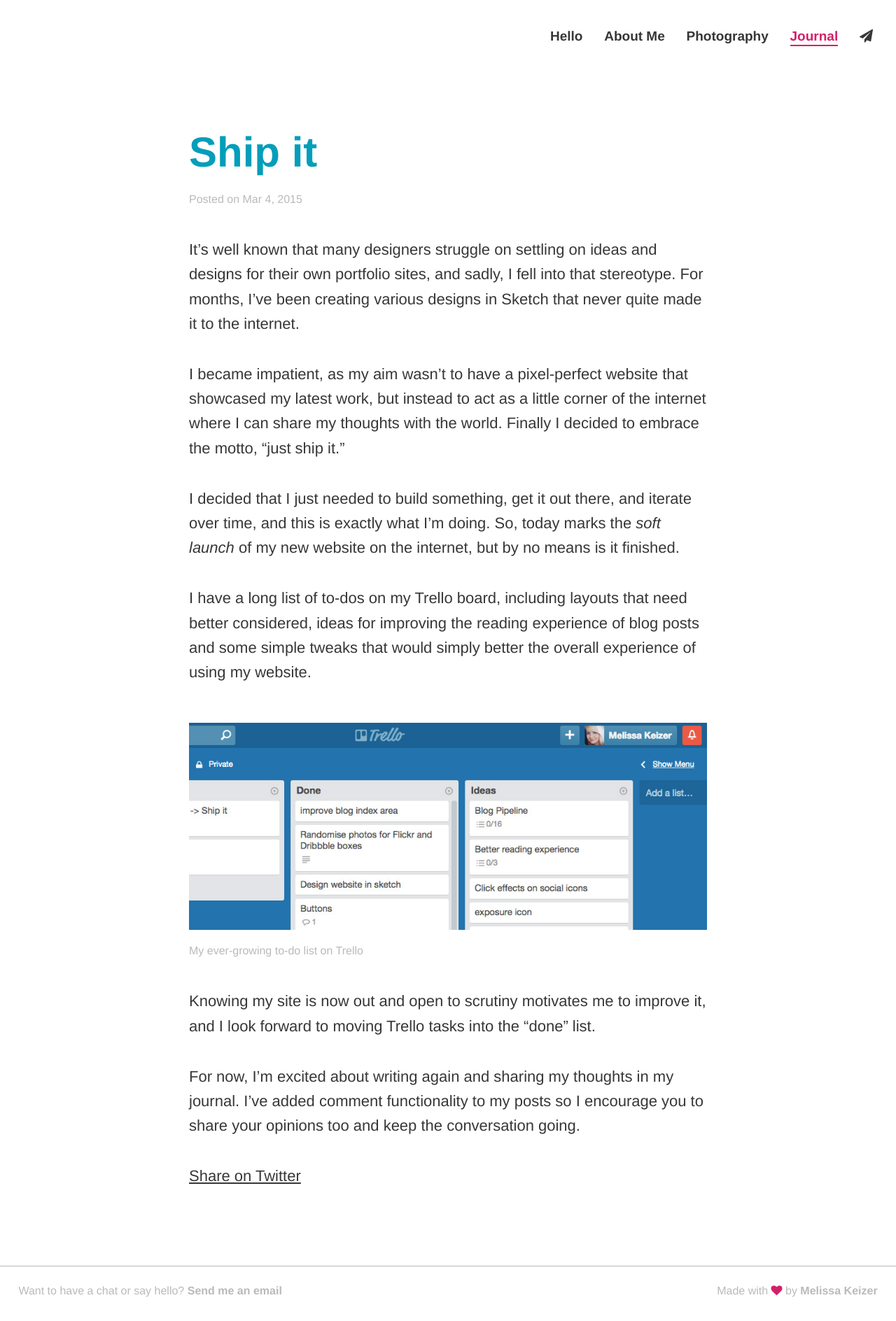
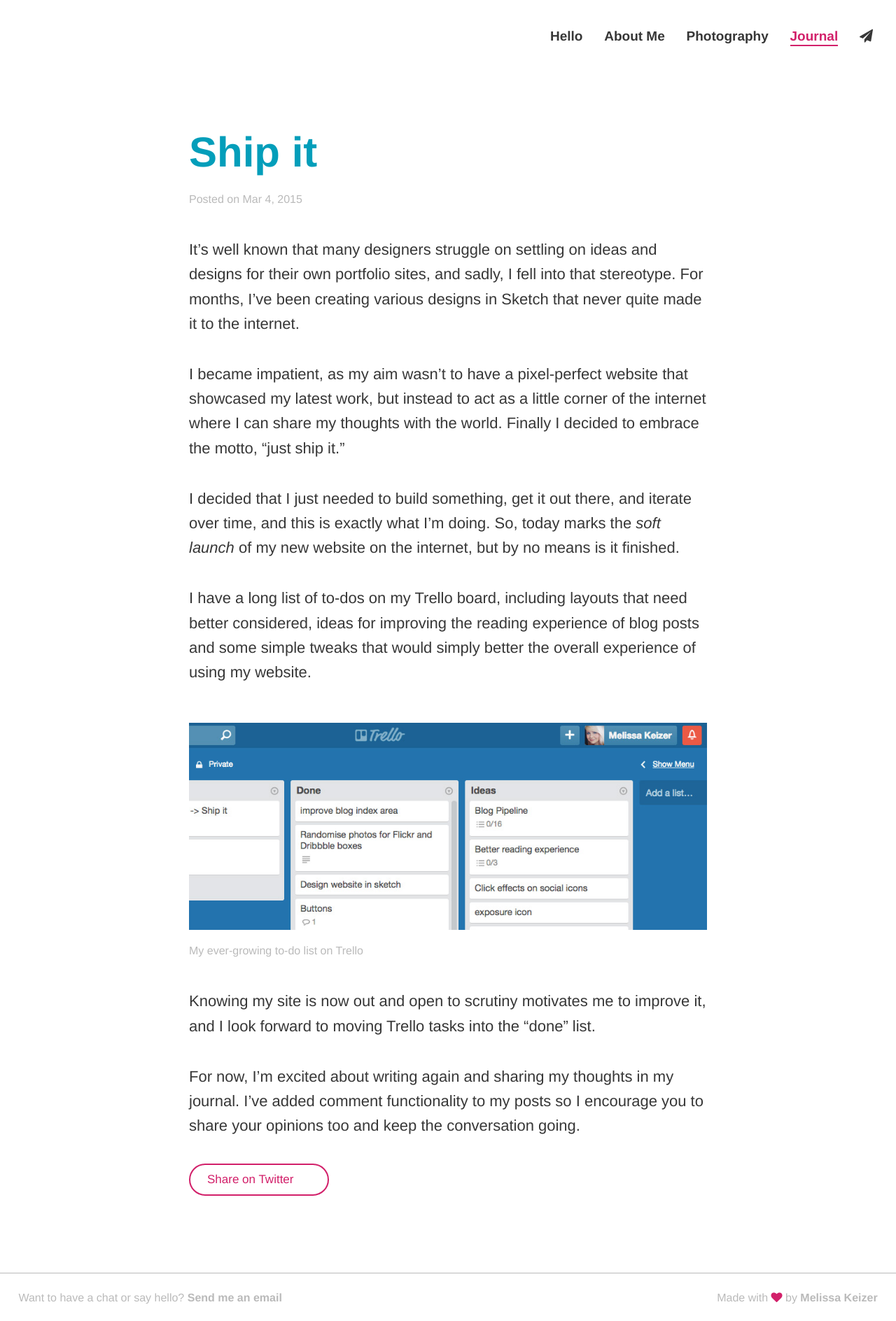
Before and after one commit to melissakeizer/melissakeizer.com, a Jekyll site: the page built from _posts/2015-03-04-ship-it.markdown, in a window 1280 px wide. Shown: the whole page at 70% size. Built offline with Jekyll 4.4.1, drawn with Linux system fonts in a browser that asks for light colours; nearby versions of some CDN libraries; comment, search, counter and statistics services are not loaded.

Commit message:
styling twitter share

```diff
--- a/_layouts/post.html
+++ b/_layouts/post.html
@@ -12,7 +12,7 @@ layout: default
   <article class="content">
     {{ content }}
 
-  <a href="https://twitter.com/share" class="c" data-via="KeizGoesBoom" data-size="large" data-count="none">Share on Twitter</a>
+  <a href="https://twitter.com/share" class="button button-push share-twitter" data-via="KeizGoesBoom" data-size="large" data-count="none"><i class="button-icon fa fa-long-arrow-right"></i><span>Share on Twitter</span></a>
 <script>!function(d,s,id){var js,fjs=d.getElementsByTagName(s)[0],p=/^http:/.test(d.location)?'http':'https';if(!d.getElementById(id)){js=d.createElement(s);js.id=id;js.src=p+'://platform.twitter.com/widgets.js';fjs.parentNode.insertBefore(js,fjs);}}(document, 'script', 'twitter-wjs');</script>
   </article>
 
--- a/_sass/components/_buttons.scss
+++ b/_sass/components/_buttons.scss
@@ -24,6 +24,14 @@ a.button:focus {
 a.button > span {
   vertical-align: middle;
 }
+
+.content a.button.share-twitter{
+  width: 200px;
+  &:hover{
+    background: $white;
+  }
+}
+
 
 
 /* Animation Style */
```
Also changed, not shown: 8 other files.
